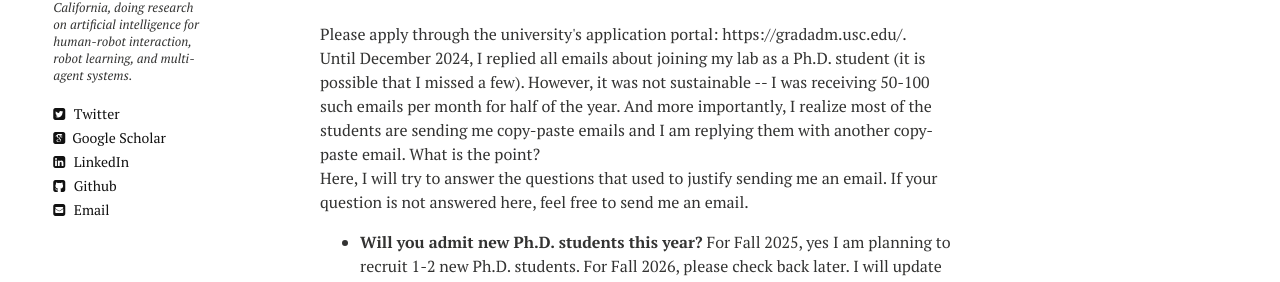
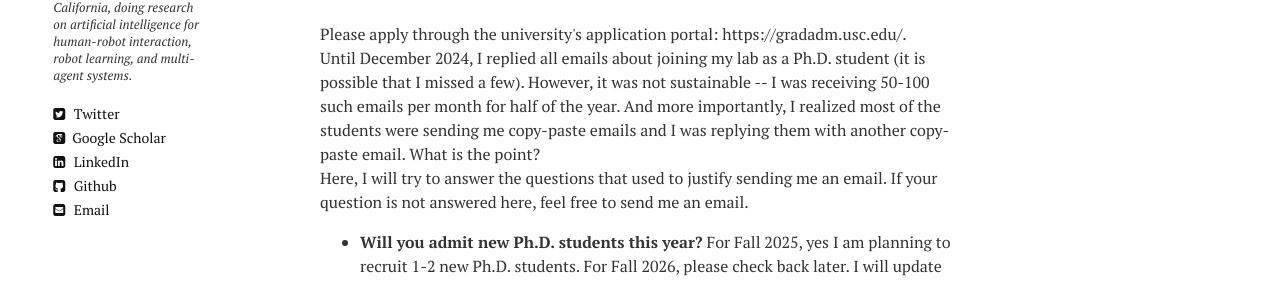
Before and after one commit to ebiyik/ebiyik.github.io, a Jekyll site: the page built from prospective.html, in a window 1280 px wide. Shown: the part 287-569 px from the top of the page. Built offline with Jekyll 4.4.1, drawn with Linux system fonts in a browser that asks for light colours; nearby versions of some CDN libraries.

Commit message:
simple word changes

```diff
--- a/prospective.html
+++ b/prospective.html
@@ -12,7 +12,7 @@ tags: contact, email, website, prospective, student, postdoc
   <h4>Joining Lira Lab as a Ph.D. Student</h4>
 	Please apply through the university's application portal: <a href="https://gradadm.usc.edu/">https://gradadm.usc.edu/</a>.<br />
 
-	Until December 2024, I replied all emails about joining my lab as a Ph.D. student (it is possible that I missed a few). However, it was not sustainable -- I was receiving 50-100 such emails per month for half of the year. And more importantly, I realize most of the students are sending me copy-paste emails and I am replying them with another copy-paste email. What is the point?<br />
+	Until December 2024, I replied all emails about joining my lab as a Ph.D. student (it is possible that I missed a few). However, it was not sustainable -- I was receiving 50-100 such emails per month for half of the year. And more importantly, I realized most of the students were sending me copy-paste emails and I was replying them with another copy-paste email. What is the point?<br />
 	Here, I will try to answer the questions that used to justify sending me an email. If your question is not answered here, feel free to send me an email.
 	<ul>
 		<li><strong>Will you admit new Ph.D. students this year?</strong> For Fall 2025, yes I am planning to recruit 1-2 new Ph.D. students. For Fall 2026, please check back later. I will update this information probably around summer. There is no separate application cycle for starting in the Spring or Summer semesters.</li>
```
